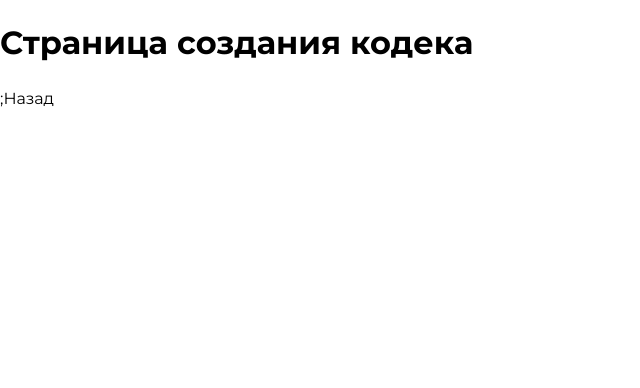
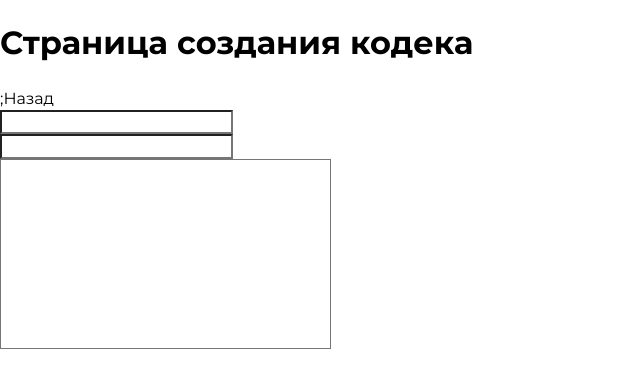
Before and after one commit to dmptts/codec-manager, a React (Create React App) app: page /create in a window 1280 px wide. Shown: the top 388 px of the page, without its empty margins (0-640 px from the left). Built offline with nearby package versions, Linux system fonts and the light colour scheme.

Commit message:
Реализует раздельную валидацию для каждого поля формы

```diff
--- a/package.json
+++ b/package.json
@@ -10,6 +10,7 @@
     "@types/react": "^18.0.28",
     "@types/react-dom": "^18.0.11",
     "@types/styled-components": "^5.1.26",
+    "formik": "^2.2.9",
     "react": "^18.2.0",
     "react-dom": "^18.2.0",
     "react-redux": "^8.0.5",
@@ -18,7 +19,8 @@
     "react-scripts": "5.0.1",
     "styled-components": "^5.3.9",
     "styled-normalize": "^8.0.7",
-    "typescript": "^4.9.5"
+    "typescript": "^4.9.5",
+    "yup": "^1.0.2"
   },
   "scripts": {
     "start": "react-scripts start",
--- a/src/components/CodecCreatePage.tsx
+++ b/src/components/CodecCreatePage.tsx
@@ -1,10 +1,12 @@
 import { Link } from 'react-router-dom';
 import { APP_ROUTES } from '../config';
+import CodecForm from './CodecForm';
 
 export default function CodecCreatePage() {
   return (
     <>
       <h1>Страница создания кодека</h1>;<Link to={APP_ROUTES.Main}>Назад</Link>
+      <CodecForm />
     </>
   );
 }
--- a/src/components/CodecEditPage.tsx
+++ b/src/components/CodecEditPage.tsx
@@ -1,5 +1,6 @@
 import { Link, useParams } from 'react-router-dom';
 import { APP_ROUTES } from '../config';
+import CodecForm from './CodecForm';
 
 export default function CodecEditPage() {
   const { id } = useParams();
@@ -9,6 +10,7 @@ export default function CodecEditPage() {
       <h1>Страница редактирования кодека</h1>
       <strong>{id}</strong>
       <Link to={APP_ROUTES.Main}>Назад</Link>
+      <CodecForm />
     </>
   );
 }
--- /dev/null
+++ b/src/components/CodecForm.tsx
@@ -0,0 +1,73 @@
+import { Formik } from 'formik';
+import * as yup from 'yup';
+import { ICodec } from '../types/codec';
+
+interface ICodecFormProps {
+  data?: ICodec;
+}
+
+const validationSchema = yup.object({
+  codecName: yup.string().min(4).required(),
+  codecSurname: yup.string().min(4).required(),
+});
+
+export default function CodecForm({ data }: ICodecFormProps) {
+  return (
+    <Formik
+      initialValues={{ codecName: '', codecSurname: '' }}
+      onSubmit={() => {}}
+      validateOnChange={false}
+      validateOnBlur={false}
+      validationSchema={validationSchema}
+    >
+      {({
+        values,
+        handleChange,
+        handleSubmit,
+        handleBlur,
+        errors,
+        validateField,
+      }) => {
+        const handleInputChange = (
+          e: React.ChangeEvent<HTMLInputElement>,
+          fieldName: string
+        ) => {
+          handleChange(e);
+          validateField(fieldName);
+        };
+
+        return (
+          <form onSubmit={handleSubmit}>
+            <div>
+              <label htmlFor=""></label>
+              <input
+                type="text"
+                onChange={(e) => handleInputChange(e, 'codecName')}
+                onBlur={handleBlur}
+                value={values.codecName}
+                name="codecName"
+              />
+              {errors.codecName && <div>{errors.codecName}</div>}
+            </div>
+            <div>
+              <input
+                type="text"
+                onChange={(e) => handleInputChange(e, 'codecSurname')}
+                onBlur={handleBlur}
+                value={values.codecSurname}
+                name="codecSurname"
+              />
+              {errors.codecSurname && <div>{errors.codecSurname}</div>}
+            </div>
+            <textarea
+              name="codecDescription"
+              id="codec-description"
+              cols={30}
+              rows={10}
+            ></textarea>
+          </form>
+        );
+      }}
+    </Formik>
+  );
+}
```
Also changed, not shown: 1 other file (tests, documents, lock files or other folders).
